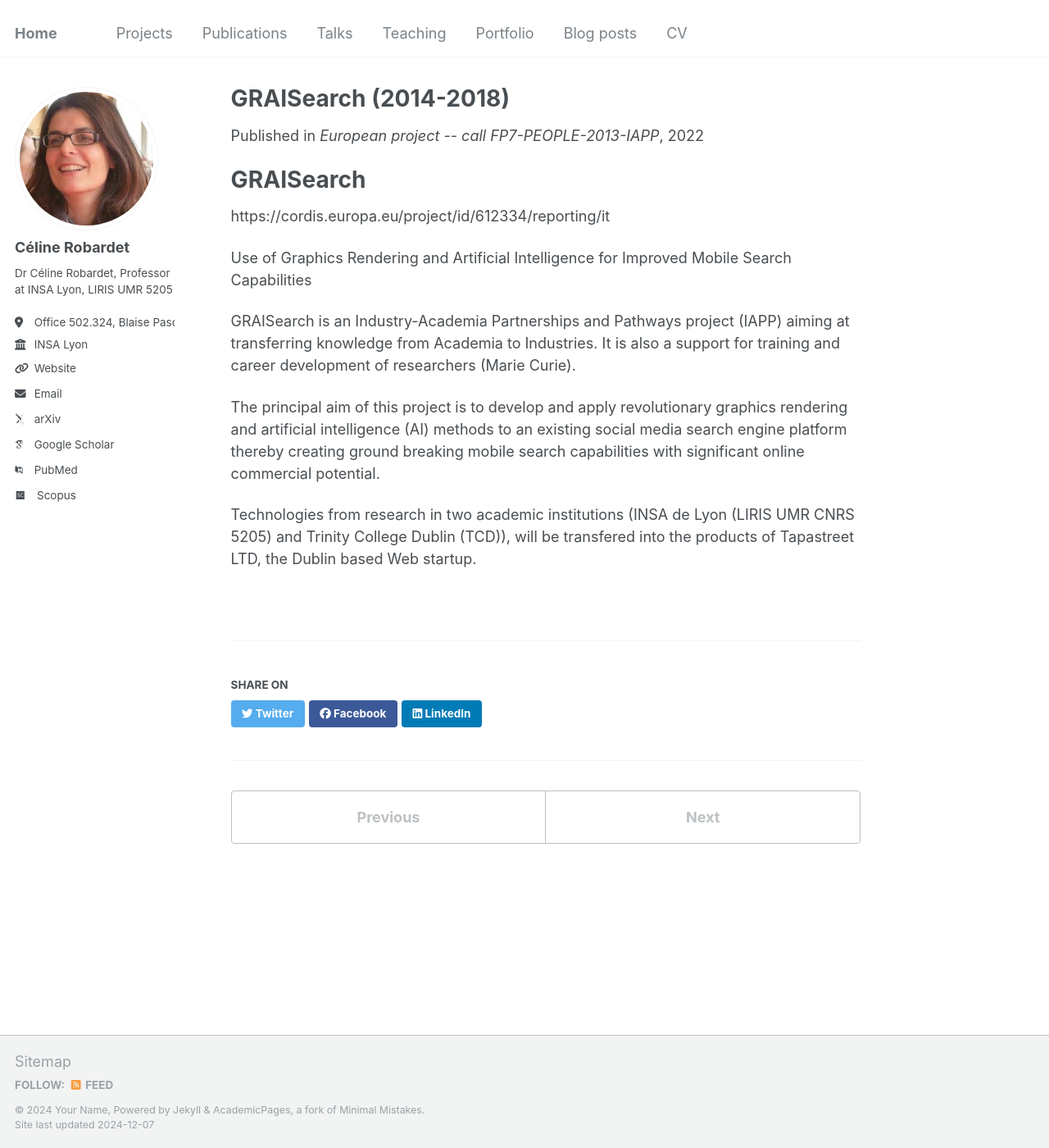
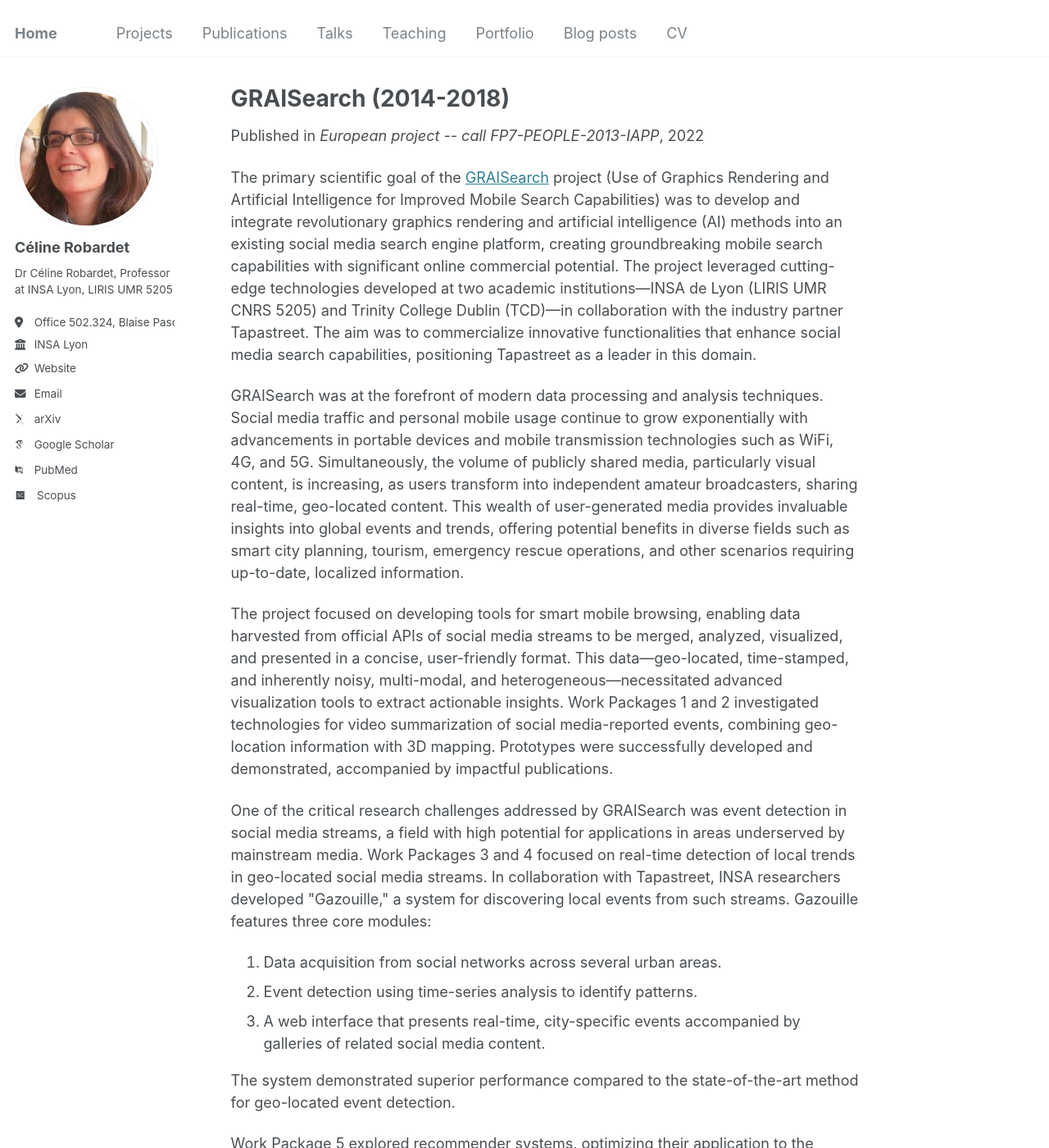
Before and after one commit to crobardet/crobardet.github.io, a Jekyll site: the page built from _projects/2014-graisearch.md, in a window 1280 px wide and 1400 px high. Shown: the whole window at 82% size. Built offline with Jekyll 4.4.1, drawn with Linux system fonts in a browser that asks for light colours; some web fonts are replaced; some of the changed text lies outside the part shown.

Commit message:
Update 2014-graisearch.md

```diff
--- a/_projects/2014-graisearch.md
+++ b/_projects/2014-graisearch.md
@@ -2,20 +2,27 @@
 title: "GRAISearch (2014-2018)"
 collection: project
 type: "European project -- call FP7-PEOPLE-2013-IAPP"
-permalink: "https://cordis.europa.eu/project/id/612334/reporting/it"
+permalink: "https://cordis.europa.eu/project/id/612334/reporting"
 venue: "European project -- call FP7-PEOPLE-2013-IAPP"
 date: 2022-09-01
 location: "City, Country"
 ---
 
-GRAISearch
-=====
-https://cordis.europa.eu/project/id/612334/reporting/it
+<p>The primary scientific goal of the <a href="https://cordis.europa.eu/project/id/612334/reporting/">GRAISearch</a> project (Use of Graphics Rendering and Artificial Intelligence for Improved Mobile Search Capabilities) was to develop and integrate revolutionary graphics rendering and artificial intelligence (AI) methods into an existing social media search engine platform, creating groundbreaking mobile search capabilities with significant online commercial potential. The project leveraged cutting-edge technologies developed at two academic institutions—INSA de Lyon (LIRIS UMR CNRS 5205) and Trinity College Dublin (TCD)—in collaboration with the industry partner Tapastreet. The aim was to commercialize innovative functionalities that enhance social media search capabilities, positioning Tapastreet as a leader in this domain.</p>
 
-Use of Graphics Rendering and Artificial Intelligence for Improved Mobile Search Capabilities
+<p>GRAISearch was at the forefront of modern data processing and analysis techniques. Social media traffic and personal mobile usage continue to grow exponentially with advancements in portable devices and mobile transmission technologies such as WiFi, 4G, and 5G. Simultaneously, the volume of publicly shared media, particularly visual content, is increasing, as users transform into independent amateur broadcasters, sharing real-time, geo-located content. This wealth of user-generated media provides invaluable insights into global events and trends, offering potential benefits in diverse fields such as smart city planning, tourism, emergency rescue operations, and other scenarios requiring up-to-date, localized information.</p>
 
-GRAISearch is an Industry-Academia Partnerships and Pathways project (IAPP) aiming at transferring knowledge from Academia to Industries. It is also a support for training and career development of researchers (Marie Curie).
+<p>The project focused on developing tools for smart mobile browsing, enabling data harvested from official APIs of social media streams to be merged, analyzed, visualized, and presented in a concise, user-friendly format. This data—geo-located, time-stamped, and inherently noisy, multi-modal, and heterogeneous—necessitated advanced visualization tools to extract actionable insights. Work Packages 1 and 2 investigated technologies for video summarization of social media-reported events, combining geo-location information with 3D mapping. Prototypes were successfully developed and demonstrated, accompanied by impactful publications.</p>
 
-The principal aim of this project is to develop and apply revolutionary graphics rendering and artificial intelligence (AI) methods to an existing social media search engine platform thereby creating ground breaking mobile search capabilities with significant online commercial potential.
+<p>One of the critical research challenges addressed by GRAISearch was event detection in social media streams, a field with high potential for applications in areas underserved by mainstream media. Work Packages 3 and 4 focused on real-time detection of local trends in geo-located social media streams. In collaboration with Tapastreet, INSA researchers developed "Gazouille," a system for discovering local events from such streams. Gazouille features three core modules:</p>
+<ol>
+    <li>Data acquisition from social networks across several urban areas.
+    </li><li>Event detection using time-series analysis to identify patterns.
+    </li><li>A web interface that presents real-time, city-specific events accompanied by galleries of related social media content.
+    </li></ol>
 
-Technologies from research in two academic institutions (INSA de Lyon (LIRIS UMR CNRS 5205) and Trinity College Dublin (TCD)), will be transfered into the products of Tapastreet LTD, the Dublin based Web startup.
+<p>The system demonstrated superior performance compared to the state-of-the-art method for geo-located event detection.</p>
+
+<p>Work Package 5 explored recommender systems, optimizing their application to the Tapastreet platform. Work Package 6 addressed the integration of the project's research outcomes into the commercial platform, ensuring the seamless transition of innovative features into a market-ready product.</p>
+
+<p>Through its innovations, GRAISearch laid the groundwork for transformative capabilities in social media analysis and mobile search. The project’s tools and methodologies hold immense promise for numerous applications, driving advancements in how localized, real-time social media information is processed, visualized, and utilized for commercial and societal benefit.</p>
```
